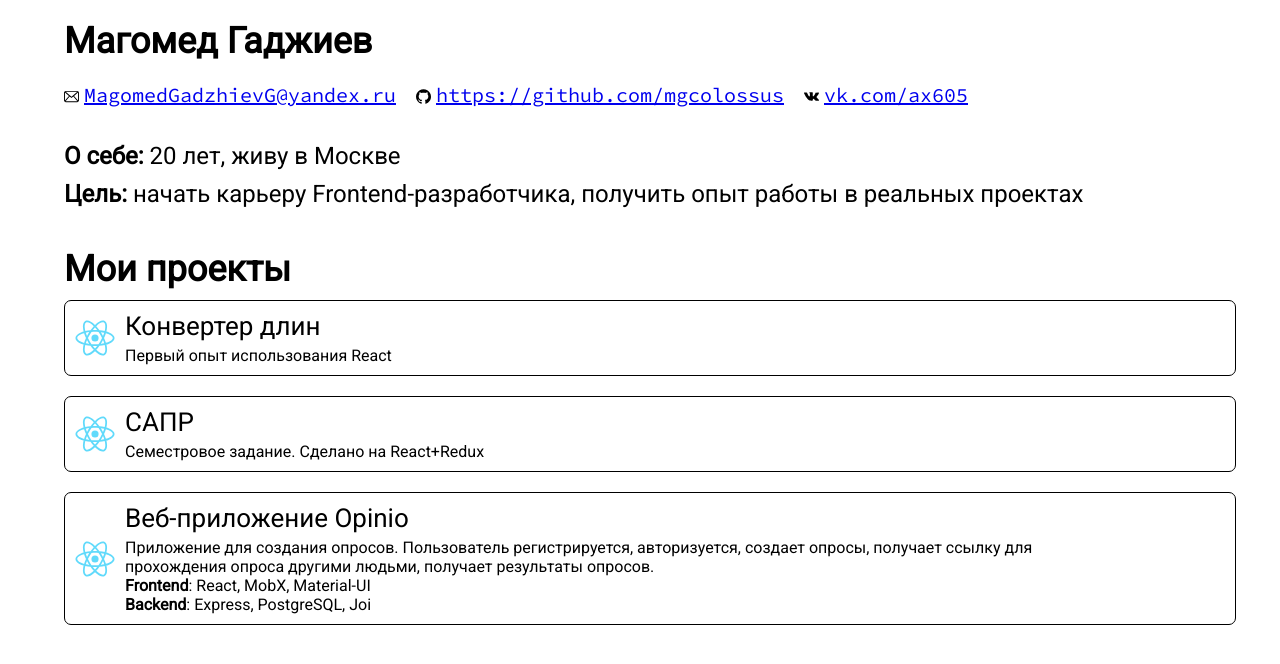
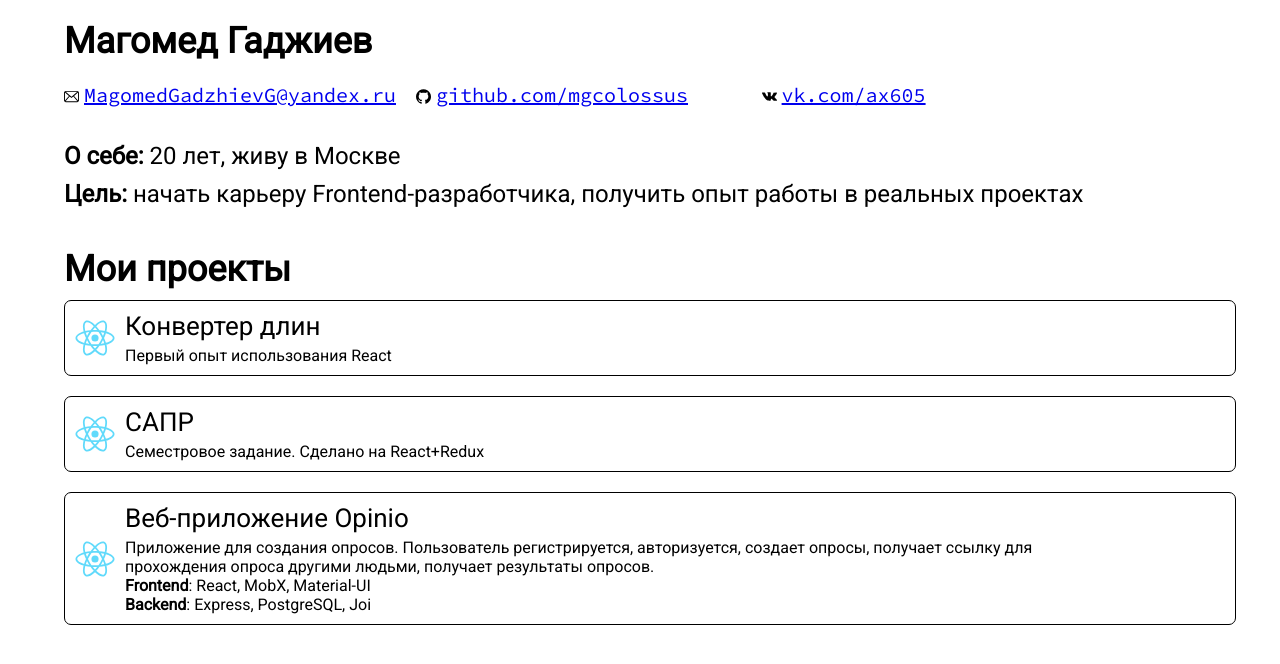
Before and after one commit to mgcolossus/portfolio, a plain HTML site: page index.html in a window 1280 px wide. Drawn offline with Linux system fonts and the light colour scheme.

Commit message:
Little link fix

```diff
--- a/index.html
+++ b/index.html
@@ -25,7 +25,7 @@
                         <img src="icons/github.svg" alt="github" />
                     </div>
                     <a class="contacts__item-link"
-                        href="https://github.com/mgcolossus">https://github.com/mgcolossus</a>
+                        href="https://github.com/mgcolossus">github.com/mgcolossus</a>
                 </li>
                 <li class="contacts__item">
                     <div class="contacts__item-icon">
```
